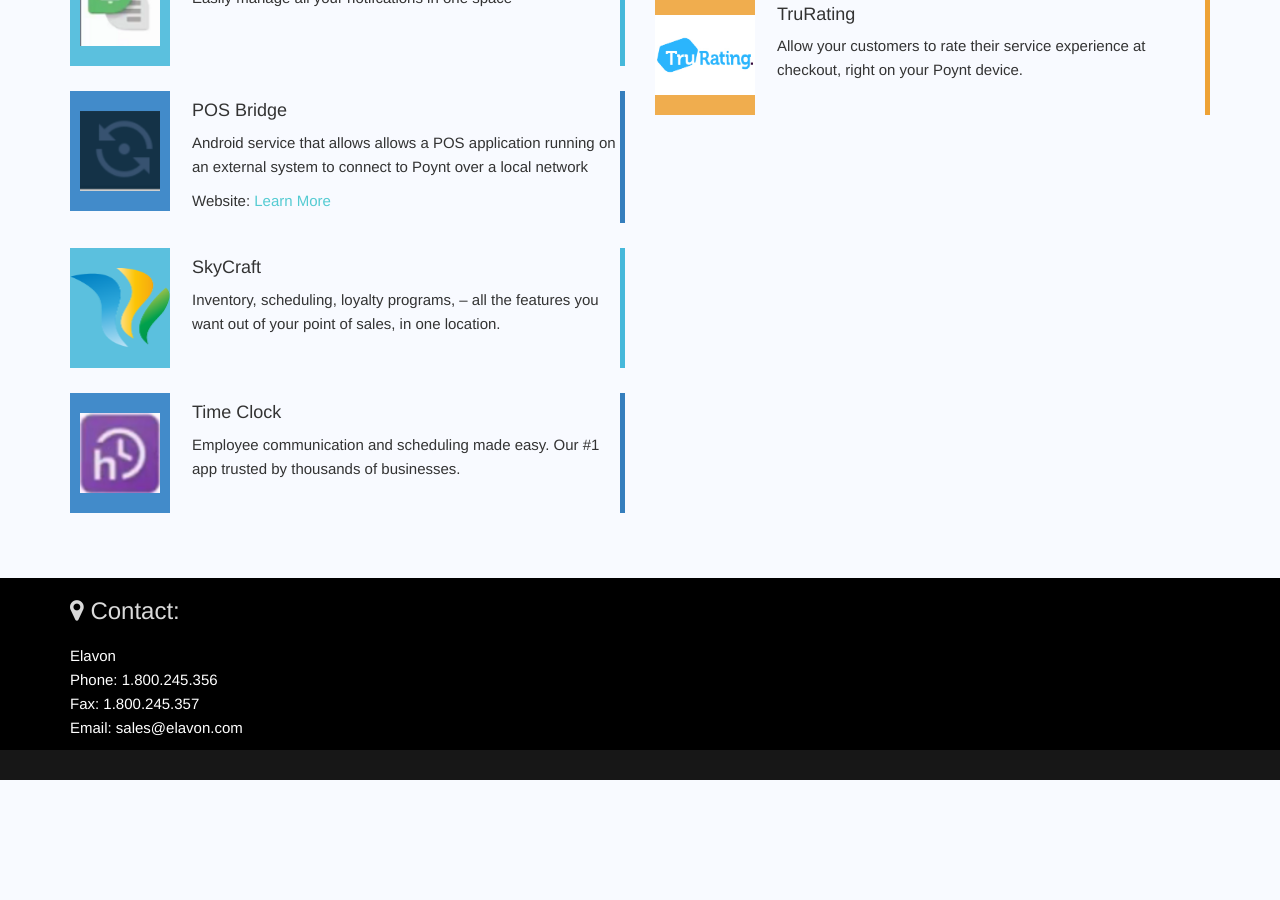
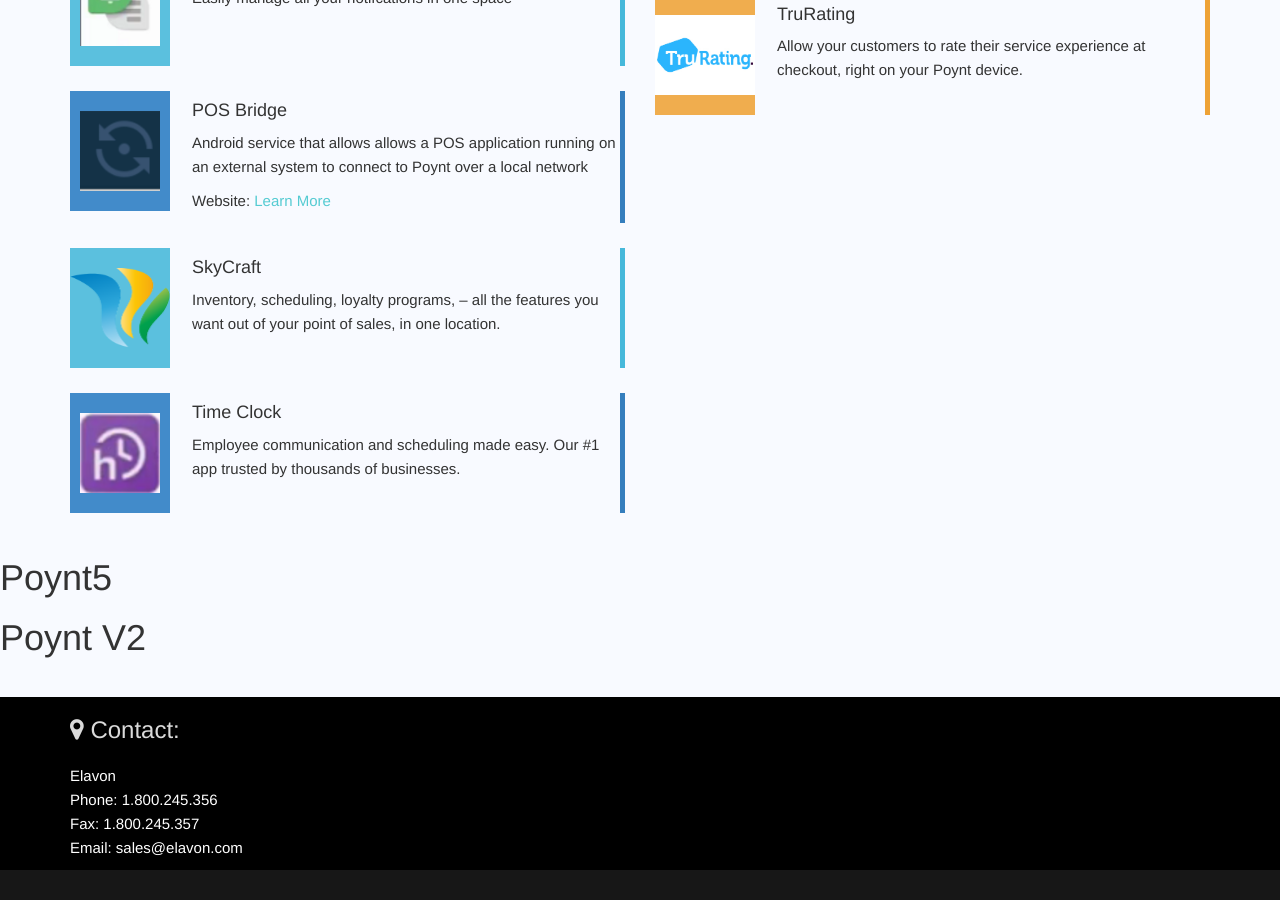
Before and after one commit to tmudireddy/Elavon, a Jekyll site: the page built from devices.html, in a window 1280 px wide and 900 px high, scrolled down 1505 px. Built offline with Jekyll 4.4.1, drawn with Linux system fonts in a browser that asks for light colours; before the commit the page ends 2285 px from its top, so only the background shows below that.

Commit message:
pushing the devices

```diff
--- a/devices.html
+++ b/devices.html
@@ -297,3 +297,12 @@
   </div>
 </div>
 <!--End Main Container -->
+<!-- SECOND DEVICE GROUP -->
+<H1>Poynt5</H1>
+
+<!--SECOND DEVICE GROUP -->
+
+<!-- THIRD DEVICE GROUP -->
+<H1>Poynt V2</H1>
+
+<!--THIRD DEVICE GROUP -->
```
Also changed, not shown: 2 other files.
